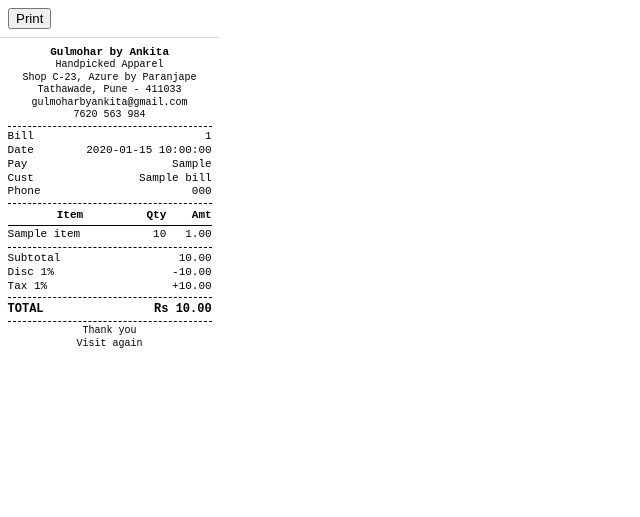
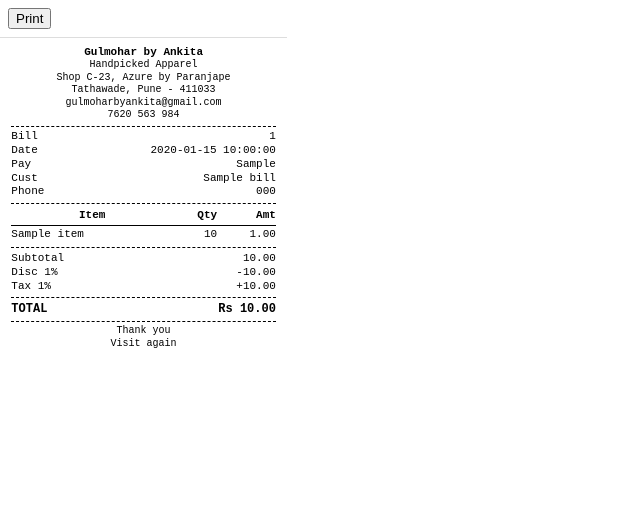
Before and after one commit to Sujay-Nakhare-Git/inventory-management, a Flask app: template templates/bill_thermal.html in a window 1280 px wide. Shown: the top 517 px of the page, without its empty margins (0-640 px from the left). Run offline with Flask 3, Linux system fonts and the light colour scheme; the template is opened without the code that fills it: most values are stand-ins (such as "Sample title", 1, 10 or a date in 2020).

Commit message:
Update thermal bill template for improved print layout and dimensions

```diff
--- a/templates/bill_thermal.html
+++ b/templates/bill_thermal.html
@@ -5,11 +5,12 @@
     <meta name="viewport" content="width=device-width, initial-scale=1">
     <title>Bill {{ bill.id }} Thermal Print</title>
     <style>
-        @page { margin: 0; }
+        @page { size: 76mm 127mm; margin: 0; }
         html, body {
             margin: 0;
             padding: 0;
-            width: 58mm;
+            width: 76mm;
+            height: 127mm;
             background: #fff;
             color: #000;
             font-family: "Courier New", monospace;
@@ -18,8 +19,9 @@
         }
         .receipt {
             box-sizing: border-box;
-            width: 58mm;
-            padding: 2mm;
+            width: 76mm;
+            min-height: 127mm;
+            padding: 2mm 3mm;
         }
         .center { text-align: center; }
         .line { border-top: 1px dashed #000; margin: 1mm 0; }
```
